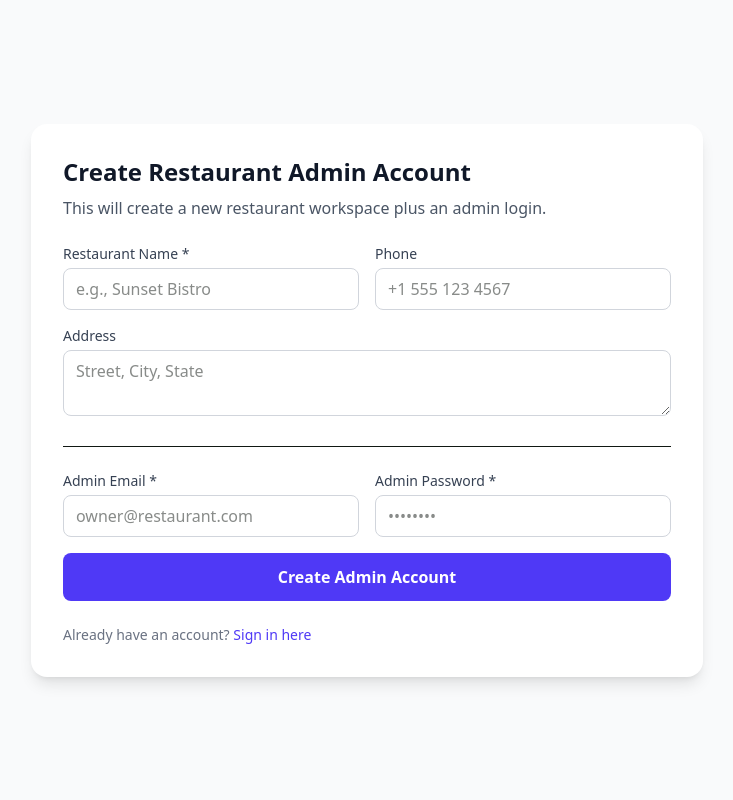
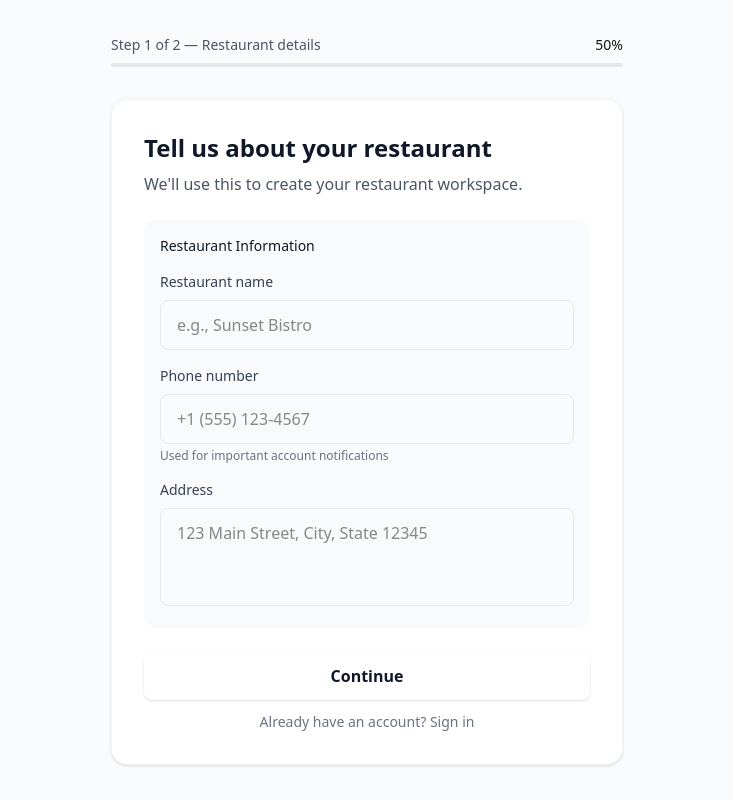
Before and after one commit to Mahelidennis/waiter-call, a Next.js app: page /auth/admin/signup in a window 1280 px wide. Shown: the whole page, without its empty margins (273-1006 px from the left). Built offline with nearby package versions, Linux system fonts and the light colour scheme.

Commit message:
Improve admin onboarding UX (2-step flow, visual polish)

```diff
--- a/app/auth/admin/page.tsx
+++ b/app/auth/admin/page.tsx
@@ -11,6 +11,7 @@ function AdminLoginInner() {
   const [password, setPassword] = useState('')
   const [error, setError] = useState<string | null>(null)
   const [loading, setLoading] = useState(false)
+  const [showPassword, setShowPassword] = useState(false)
 
   const redirectTo = searchParams.get('redirect') || ''
 
@@ -34,7 +35,6 @@ function AdminLoginInner() {
       }
 
       const target = redirectTo || `/admin/${restaurantId}`
-
       router.push(target)
     } catch (err) {
       setError(err instanceof Error ? err.message : 'Failed to sign in')
@@ -45,57 +45,95 @@ function AdminLoginInner() {
 
   return (
     <div className="min-h-screen bg-gray-50 flex items-center justify-center px-4">
-      <div className="max-w-md w-full bg-white rounded-2xl shadow-lg p-8">
-        <h1 className="text-2xl font-bold text-gray-900 mb-2">
-          Admin Login
+      <div className="max-w-lg w-full">
+        {/* Logo/Brand */}
+        <div className="text-center mb-8">
+          <div className="inline-flex items-center justify-center w-12 h-12 rounded-full bg-primary text-white font-bold text-lg mb-4">
+            ●
+          </div>
+          <h1 className="text-2xl font-semibold text-gray-900 mb-2">
+            Welcome back
           </h1>
-        <p className="text-gray-600 mb-6">
-          Sign in with your admin credentials to manage your restaurant.
+          <p className="text-gray-600">
+            Sign in to manage your restaurant workspace
           </p>
+        </div>
+
+        {/* Main Card */}
+        <div className="bg-white rounded-2xl shadow-sm border border-gray-100 p-8">
           {error && (
-          <div className="mb-4 rounded-lg bg-red-50 border border-red-200 px-4 py-3 text-sm text-red-700">
+            <div className="mb-6 rounded-lg bg-red-50 border border-red-200 px-4 py-3 text-sm text-red-700">
               {error}
             </div>
           )}
-        <form className="space-y-4" onSubmit={handleSubmit}>
+
+          <form className="space-y-6" onSubmit={handleSubmit}>
+            <div className="space-y-4">
               <div>
-            <label className="block text-sm font-medium text-gray-700 mb-1">
-              Email
+                <label className="block text-sm font-medium text-gray-700 mb-2">
+                  Email address
                 </label>
                 <input
                   type="email"
                   value={email}
                   onChange={(e) => setEmail(e.target.value)}
-              className="w-full px-3 py-2 border border-gray-300 rounded-lg focus:outline-none focus:ring-2 focus:ring-indigo-500"
+                  className="w-full px-4 py-3 border border-gray-200 rounded-lg focus:outline-none focus:ring-2 focus:ring-primary focus:border-transparent transition-all duration-200"
                   required
-              placeholder="you@restaurant.com"
+                  placeholder="admin@restaurant.com"
                 />
               </div>
               <div>
-            <label className="block text-sm font-medium text-gray-700 mb-1">
+                <label className="block text-sm font-medium text-gray-700 mb-2">
                   Password
                 </label>
+                <div className="relative">
                   <input
-              type="password"
+                    type={showPassword ? 'text' : 'password'}
                     value={password}
                     onChange={(e) => setPassword(e.target.value)}
-              className="w-full px-3 py-2 border border-gray-300 rounded-lg focus:outline-none focus:ring-2 focus:ring-indigo-500"
+                    className="w-full px-4 py-3 pr-12 border border-gray-200 rounded-lg focus:outline-none focus:ring-2 focus:ring-primary focus:border-transparent transition-all duration-200"
                     required
                     placeholder="••••••••"
                   />
+                  <button
+                    type="button"
+                    onClick={() => setShowPassword(!showPassword)}
+                    className="absolute right-3 top-1/2 transform -translate-y-1/2 text-gray-400 hover:text-gray-600 transition-colors duration-200"
+                  >
+                    {showPassword ? (
+                      <span className="material-symbols-outlined text-xl">visibility_off</span>
+                    ) : (
+                      <span className="material-symbols-outlined text-xl">visibility</span>
+                    )}
+                  </button>
                 </div>
+              </div>
+            </div>
+
             <button
               type="submit"
               disabled={loading}
-            className="w-full py-3 bg-indigo-600 text-white font-semibold rounded-lg hover:bg-indigo-700 focus:outline-none focus:ring-2 focus:ring-offset-2 focus:ring-indigo-500 disabled:opacity-50"
+              className="w-full py-3 bg-primary text-gray-900 font-semibold rounded-lg hover:bg-primary/90 focus:outline-none focus:ring-2 focus:ring-primary focus:ring-offset-2 transition-all duration-200 shadow-sm hover:shadow-md disabled:opacity-50"
             >
               {loading ? 'Signing in...' : 'Sign In'}
             </button>
           </form>
-        <p className="text-xs text-gray-400 mt-6">
-          Need access? Contact the platform administrator to create an admin
-          account for your restaurant.
-        </p>
+
+          <div className="mt-6 text-center space-y-4">
+            <div className="text-sm text-gray-500">
+              Don't have an account yet?{' '}
+              <button
+                onClick={() => router.push('/auth/admin/signup')}
+                className="text-primary font-medium hover:text-primary/80 transition-colors duration-200"
+              >
+                Create your restaurant
+              </button>
+            </div>
+            <div className="text-xs text-gray-400">
+              Need access? Contact your restaurant administrator
+            </div>
+          </div>
+        </div>
       </div>
     </div>
   )
@@ -103,7 +141,11 @@ function AdminLoginInner() {
 
 export default function AdminLoginPage() {
   return (
-    <Suspense fallback={<div className="min-h-screen flex items-center justify-center">Loading...</div>}>
+    <Suspense fallback={
+      <div className="min-h-screen flex items-center justify-center">
+        <div className="text-gray-500">Loading...</div>
+      </div>
+    }>
       <AdminLoginInner />
     </Suspense>
   )
--- a/app/auth/admin/signup/page.tsx
+++ b/app/auth/admin/signup/page.tsx
@@ -3,44 +3,83 @@
 import { useState } from 'react'
 import { useRouter } from 'next/navigation'
 
+interface FormData {
+  restaurantName: string
+  phone: string
+  address: string
+  adminEmail: string
+  adminPassword: string
+  acceptTerms: boolean
+}
+
 export default function AdminSignupPage() {
   const router = useRouter()
-  const [form, setForm] = useState({
+  const [currentStep, setCurrentStep] = useState<1 | 2>(1)
+  const [form, setForm] = useState<FormData>({
     restaurantName: '',
+    phone: '',
+    address: '',
     adminEmail: '',
     adminPassword: '',
-    phone: '',
-    address: '',
+    acceptTerms: false,
   })
   const [loading, setLoading] = useState(false)
   const [error, setError] = useState<string | null>(null)
-  const [success, setSuccess] = useState<string | null>(null)
+  const [showPassword, setShowPassword] = useState(false)
 
   function handleChange(
     event: React.ChangeEvent<HTMLInputElement | HTMLTextAreaElement>
   ) {
-    const { name, value } = event.target
-    setForm((prev) => ({ ...prev, [name]: value }))
+    const { name, value, type } = event.target
+    setForm((prev) => ({
+      ...prev,
+      [name]: type === 'checkbox' ? (event.target as HTMLInputElement).checked : value
+    }))
   }
 
   async function handleSubmit(event: React.FormEvent<HTMLFormElement>) {
     event.preventDefault()
     setError(null)
-    setSuccess(null)
+
+    if (currentStep === 1) {
+      // Validate step 1
+      if (!form.restaurantName.trim()) {
+        setError('Restaurant name is required')
+        return
+      }
+      setCurrentStep(2)
+      return
+    }
+
+    // Step 2 - Complete signup
+    if (!form.adminEmail.trim() || !form.adminPassword.trim()) {
+      setError('Email and password are required')
+      return
+    }
+
+    if (!form.acceptTerms) {
+      setError('Please accept the terms and conditions')
+      return
+    }
+
     setLoading(true)
 
     try {
-      // Create a timeout promise
       const timeoutPromise = new Promise<never>((_, reject) => {
-        setTimeout(() => reject(new Error('Request timed out. Please try again.')), 30000) // 30 second timeout
+        setTimeout(() => reject(new Error('Request timed out. Please try again.')), 30000)
       })
 
-      // Race between fetch and timeout
       const response = await Promise.race([
         fetch('/api/auth/admin/signup', {
           method: 'POST',
           headers: { 'Content-Type': 'application/json' },
-          body: JSON.stringify(form),
+          body: JSON.stringify({
+            restaurantName: form.restaurantName,
+            phone: form.phone,
+            address: form.address,
+            adminEmail: form.adminEmail,
+            adminPassword: form.adminPassword,
+          }),
         }),
         timeoutPromise,
       ])
@@ -49,163 +88,285 @@ export default function AdminSignupPage() {
       try {
         result = await response.json()
       } catch (jsonError) {
-        // If response is not JSON, it might be an error
         throw new Error('Server returned an invalid response. Please try again.')
       }
 
       if (!response.ok) {
-        // Use the error message from the server if available
         const serverError = result?.error || `Server error (${response.status}). Please try again.`
         throw new Error(serverError)
       }
 
-      setSuccess('Admin account created successfully. You can now sign in.')
+      // Show loading state before redirect
+      setLoading(false)
+      // Brief success state then redirect
       setTimeout(() => {
         router.push('/auth/admin')
-      }, 1500)
+      }, 2000)
     } catch (err) {
-      let errorMessage = 'Failed to sign up. Please check your connection and try again.'
+      let errorMessage = 'Failed to create account. Please try again.'
 
       if (err instanceof Error) {
         errorMessage = err.message
-      } else if (typeof err === 'string') {
-        errorMessage = err
       }
 
-      // Provide more specific error messages
-      if (errorMessage.includes('timeout') || errorMessage.includes('timed out')) {
-        errorMessage = 'Request timed out. This might be due to slow network or server issues. Please try again.'
-      } else if (errorMessage.includes('already exists') || errorMessage.includes('already registered')) {
-        errorMessage = 'An account with this email already exists. Please use a different email or sign in instead.'
-      } else if (errorMessage.includes('configuration error') || errorMessage.includes('contact support')) {
-        errorMessage = 'Server configuration error. Please contact support or try again later.'
-      } else if (errorMessage.includes('Database connection')) {
-        errorMessage = 'Database connection error. Please try again in a moment.'
+      if (errorMessage.includes('already exists')) {
+        errorMessage = 'An account with this email already exists. Please sign in instead.'
       }
 
       setError(errorMessage)
-      console.error('Signup error:', err)
-    } finally {
       setLoading(false)
     }
   }
 
+  const progressPercentage = currentStep === 1 ? 50 : 100
+
   return (
     <div className="min-h-screen bg-gray-50 flex items-center justify-center px-4">
-      <div className="max-w-2xl w-full bg-white rounded-2xl shadow-lg p-8">
-        <h1 className="text-2xl font-bold text-gray-900 mb-2">
-          Create Restaurant Admin Account
+      <div className="max-w-lg w-full">
+        {/* Step Indicator */}
+        <div className="mb-8">
+          <div className="flex items-center justify-between mb-2">
+            <span className="text-sm font-medium text-gray-600">
+              Step {currentStep} of 2 — {currentStep === 1 ? 'Restaurant details' : 'Admin access'}
+            </span>
+            <span className="text-sm font-medium text-primary">
+              {progressPercentage}%
+            </span>
+          </div>
+          <div className="w-full bg-gray-200 rounded-full h-1">
+            <div
+              className="bg-primary h-1 rounded-full transition-all duration-300 ease-out"
+              style={{ width: `${progressPercentage}%` }}
+            />
+          </div>
+        </div>
+
+        {/* Main Card */}
+        <div className="bg-white rounded-2xl shadow-sm border border-gray-100 p-8">
+          {/* Step 1: Restaurant Details */}
+          {currentStep === 1 && (
+            <div className="space-y-6">
+              <div>
+                <h1 className="text-2xl font-semibold text-gray-900 mb-2">
+                  Tell us about your restaurant
                 </h1>
-        <p className="text-gray-600 mb-6">
-          This will create a new restaurant workspace plus an admin login.
+                <p className="text-gray-600">
+                  We'll use this to create your restaurant workspace.
                 </p>
+              </div>
 
               {error && (
-          <div className="mb-4 rounded-lg bg-red-50 border border-red-200 px-4 py-3 text-sm text-red-700">
+                <div className="rounded-lg bg-red-50 border border-red-200 px-4 py-3 text-sm text-red-700">
                   {error}
                 </div>
               )}
-        {success && (
-          <div className="mb-4 rounded-lg bg-green-50 border border-green-200 px-4 py-3 text-sm text-green-700">
-            {success}
-          </div>
-        )}
 
-        <form className="space-y-4" onSubmit={handleSubmit}>
-          <div className="grid grid-cols-1 md:grid-cols-2 gap-4">
+              <form onSubmit={handleSubmit} className="space-y-6">
+                <div className="space-y-4">
+                  <div className="bg-gray-50 rounded-xl p-4">
+                    <h3 className="text-sm font-medium text-gray-900 mb-4">Restaurant Information</h3>
+                    <div className="space-y-4">
                       <div>
-              <label className="block text-sm font-medium text-gray-700 mb-1">
-                Restaurant Name *
+                        <label className="block text-sm font-medium text-gray-700 mb-2">
+                          Restaurant name
                         </label>
                         <input
                           type="text"
                           name="restaurantName"
                           value={form.restaurantName}
                           onChange={handleChange}
-                className="w-full px-3 py-2 border border-gray-300 rounded-lg focus:outline-none focus:ring-2 focus:ring-indigo-500"
+                          className="w-full px-4 py-3 border border-gray-200 rounded-lg focus:outline-none focus:ring-2 focus:ring-primary focus:border-transparent transition-all duration-200"
                           required
                           placeholder="e.g., Sunset Bistro"
                         />
                       </div>
                       <div>
-              <label className="block text-sm font-medium text-gray-700 mb-1">
-                Phone
+                        <label className="block text-sm font-medium text-gray-700 mb-2">
+                          Phone number
                         </label>
                         <input
                           type="tel"
                           name="phone"
                           value={form.phone}
                           onChange={handleChange}
-                className="w-full px-3 py-2 border border-gray-300 rounded-lg focus:outline-none focus:ring-2 focus:ring-indigo-500"
-                placeholder="+1 555 123 4567"
+                          className="w-full px-4 py-3 border border-gray-200 rounded-lg focus:outline-none focus:ring-2 focus:ring-primary focus:border-transparent transition-all duration-200"
+                          placeholder="+1 (555) 123-4567"
                         />
-            </div>
+                        <p className="text-xs text-gray-500 mt-1">
+                          Used for important account notifications
+                        </p>
                       </div>
                       <div>
-            <label className="block text-sm font-medium text-gray-700 mb-1">
+                        <label className="block text-sm font-medium text-gray-700 mb-2">
                           Address
                         </label>
                         <textarea
                           name="address"
                           value={form.address}
                           onChange={handleChange}
-              rows={2}
-              className="w-full px-3 py-2 border border-gray-300 rounded-lg focus:outline-none focus:ring-2 focus:ring-indigo-500"
-              placeholder="Street, City, State"
+                          rows={3}
+                          className="w-full px-4 py-3 border border-gray-200 rounded-lg focus:outline-none focus:ring-2 focus:ring-primary focus:border-transparent transition-all duration-200 resize-none"
+                          placeholder="123 Main Street, City, State 12345"
                         />
                       </div>
+                    </div>
+                  </div>
+                </div>
 
-          <hr className="my-6" />
+                <div className="space-y-3">
+                  <button
+                    type="submit"
+                    className="w-full py-3 bg-primary text-gray-900 font-semibold rounded-lg hover:bg-primary/90 focus:outline-none focus:ring-2 focus:ring-primary focus:ring-offset-2 transition-all duration-200 shadow-sm hover:shadow-md"
+                  >
+                    Continue
+                  </button>
+                  <p className="text-sm text-gray-500 text-center">
+                    Already have an account?{' '}
+                    <button
+                      type="button"
+                      onClick={() => router.push('/auth/admin')}
+                      className="text-primary font-medium hover:text-primary/80 transition-colors duration-200"
+                    >
+                      Sign in
+                    </button>
+                  </p>
+                </div>
+              </form>
+            </div>
+          )}
 
-          <div className="grid grid-cols-1 md:grid-cols-2 gap-4">
+          {/* Step 2: Admin Account Setup */}
+          {currentStep === 2 && (
+            <div className="space-y-6">
               <div>
-              <label className="block text-sm font-medium text-gray-700 mb-1">
-                Admin Email *
+                <h1 className="text-2xl font-semibold text-gray-900 mb-2">
+                  Create your admin account
+                </h1>
+                <p className="text-gray-600">
+                  This account will manage your restaurant, staff, and settings.
+                </p>
+              </div>
+
+              {error && (
+                <div className="rounded-lg bg-red-50 border border-red-200 px-4 py-3 text-sm text-red-700">
+                  {error}
+                </div>
+              )}
+
+              {loading ? (
+                <div className="text-center py-12">
+                  <div className="inline-flex items-center justify-center w-12 h-12 rounded-full bg-primary/20 mb-4">
+                    <div className="w-6 h-6 rounded-full bg-primary animate-pulse"></div>
+                  </div>
+                  <h3 className="text-lg font-medium text-gray-900 mb-2">
+                    Setting up your restaurant...
+                  </h3>
+                  <p className="text-gray-600">
+                    You'll be taken to your dashboard next
+                  </p>
+                </div>
+              ) : (
+                <form onSubmit={handleSubmit} className="space-y-6">
+                  <div className="space-y-4">
+                    <div className="bg-gray-50 rounded-xl p-4">
+                      <h3 className="text-sm font-medium text-gray-900 mb-4">Admin Details</h3>
+                      <div className="space-y-4">
+                        <div>
+                          <label className="block text-sm font-medium text-gray-700 mb-2">
+                            Email address
                           </label>
                           <input
                             type="email"
                             name="adminEmail"
                             value={form.adminEmail}
                             onChange={handleChange}
-                className="w-full px-3 py-2 border border-gray-300 rounded-lg focus:outline-none focus:ring-2 focus:ring-indigo-500"
+                            className="w-full px-4 py-3 border border-gray-200 rounded-lg focus:outline-none focus:ring-2 focus:ring-primary focus:border-transparent transition-all duration-200"
                             required
-                placeholder="owner@restaurant.com"
+                            placeholder="admin@restaurant.com"
                           />
                         </div>
                         <div>
-              <label className="block text-sm font-medium text-gray-700 mb-1">
-                Admin Password *
+                          <label className="block text-sm font-medium text-gray-700 mb-2">
+                            Password
                           </label>
+                          <div className="relative">
                             <input
-                type="password"
+                              type={showPassword ? 'text' : 'password'}
                               name="adminPassword"
                               value={form.adminPassword}
                               onChange={handleChange}
-                className="w-full px-3 py-2 border border-gray-300 rounded-lg focus:outline-none focus:ring-2 focus:ring-indigo-500"
+                              className="w-full px-4 py-3 pr-12 border border-gray-200 rounded-lg focus:outline-none focus:ring-2 focus:ring-primary focus:border-transparent transition-all duration-200"
                               required
                               placeholder="••••••••"
                             />
+                            <button
+                              type="button"
+                              onClick={() => setShowPassword(!showPassword)}
+                              className="absolute right-3 top-1/2 transform -translate-y-1/2 text-gray-400 hover:text-gray-600 transition-colors duration-200"
+                            >
+                              {showPassword ? (
+                                <span className="material-symbols-outlined text-xl">visibility_off</span>
+                              ) : (
+                                <span className="material-symbols-outlined text-xl">visibility</span>
+                              )}
+                            </button>
+                          </div>
+                          <p className="text-xs text-gray-500 mt-1">
+                            Use at least 8 characters
+                          </p>
+                        </div>
                       </div>
                     </div>
 
+                    <div className="flex items-start gap-3">
+                      <input
+                        type="checkbox"
+                        name="acceptTerms"
+                        id="acceptTerms"
+                        checked={form.acceptTerms}
+                        onChange={handleChange}
+                        className="mt-1 w-4 h-4 text-primary border-gray-300 rounded focus:ring-2 focus:ring-primary"
+                        required
+                      />
+                      <label htmlFor="acceptTerms" className="text-sm text-gray-600">
+                        I agree to the Terms of Service and Privacy Policy
+                      </label>
+                    </div>
+                  </div>
+
+                  <div className="space-y-3">
                     <button
                       type="submit"
-            disabled={loading}
-            className="w-full py-3 bg-indigo-600 text-white font-semibold rounded-lg hover:bg-indigo-700 focus:outline-none focus:ring-2 focus:ring-offset-2 focus:ring-indigo-500 disabled:opacity-50"
+                      className="w-full py-3 bg-primary text-gray-900 font-semibold rounded-lg hover:bg-primary/90 focus:outline-none focus:ring-2 focus:ring-primary focus:ring-offset-2 transition-all duration-200 shadow-sm hover:shadow-md"
                     >
-            {loading ? 'Creating account...' : 'Create Admin Account'}
+                      Finish setup
                     </button>
+                    <p className="text-xs text-gray-500 text-center">
+                      You'll be taken to your dashboard next
+                    </p>
+                    <div className="flex items-center justify-center gap-2 text-sm">
+                      <button
+                        type="button"
+                        onClick={() => setCurrentStep(1)}
+                        className="text-gray-500 hover:text-gray-700 transition-colors duration-200"
+                      >
+                        ← Back
+                      </button>
+                      <span className="text-gray-400">•</span>
+                      <button
+                        type="button"
+                        onClick={() => router.push('/auth/admin')}
+                        className="text-primary font-medium hover:text-primary/80 transition-colors duration-200"
+                      >
+                        Sign in instead
+                      </button>
+                    </div>
+                  </div>
                 </form>
-
-        <p className="text-sm text-gray-500 mt-6">
-          Already have an account?{' '}
-          <button
-            onClick={() => router.push('/auth/admin')}
-            className="text-indigo-600 font-medium"
-          >
-            Sign in here
-          </button>
-        </p>
+              )}
+            </div>
+          )}
+        </div>
       </div>
     </div>
   )
```
Lines whose indentation alone changed are shown as unchanged.
